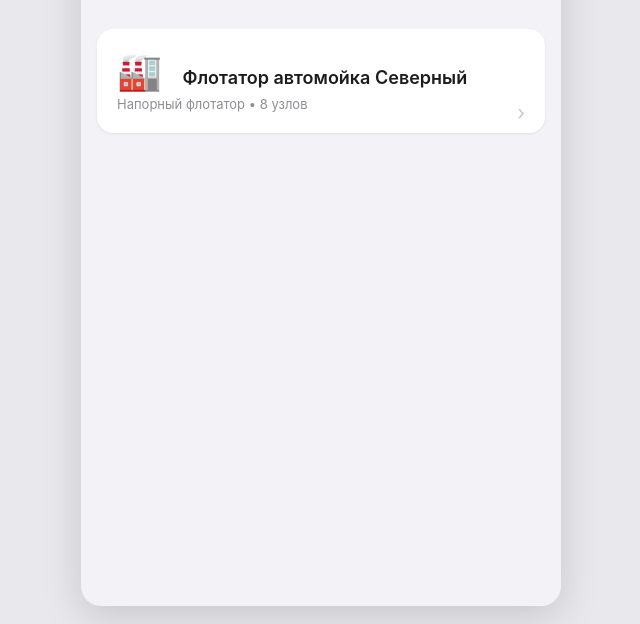
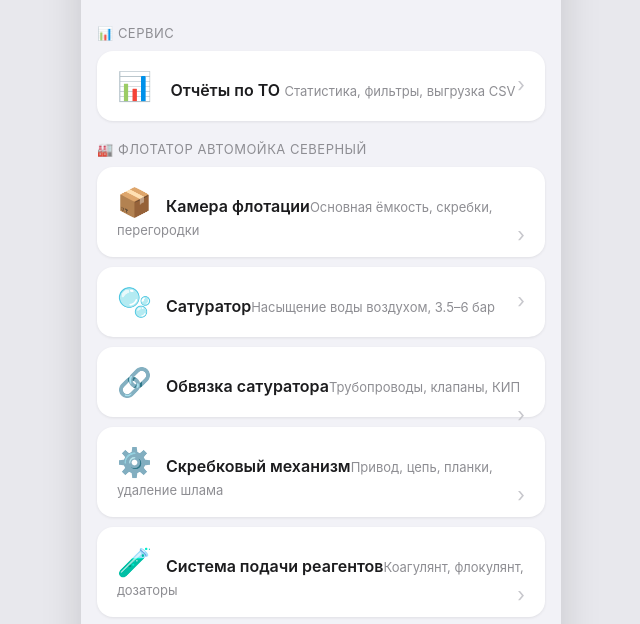
Before and after one commit to emikova954-web/flotator-service, a plain HTML site: page index.html in a window 1280 px wide. Shown: the part 174-798 px from the top of the page, without its empty margins (319-959 px from the left). Drawn offline with Linux system fonts and the light colour scheme.

Commit message:
Update index.html

```diff
--- a/index.html
+++ b/index.html
@@ -6,52 +6,20 @@
     <title>Обслуживание очистных сооружений</title>
     <style>
         * { margin: 0; padding: 0; box-sizing: border-box; }
-        body {
-            font-family: -apple-system, BlinkMacSystemFont, 'Segoe UI', Roboto, sans-serif;
-            background: #f2f2f7;
-            color: #1c1c1e;
-            min-height: 100vh;
-            display: flex;
-            justify-content: center;
-        }
-        .app-container {
-            width: 100%;
-            max-width: 480px;
-            background: #f2f2f7;
-            min-height: 100vh;
-            padding: 24px 16px;
-        }
-        @media (min-width: 769px) {
-            body { background: #e8e8ed; padding: 20px 0; }
-            .app-container {
-                border-radius: 20px;
-                box-shadow: 0 10px 40px rgba(0,0,0,0.15);
-                min-height: calc(100vh - 40px);
-            }
-        }
-        .header {
-            text-align: center;
-            margin-bottom: 32px;
-        }
+        body { font-family: -apple-system, BlinkMacSystemFont, 'Segoe UI', Roboto, sans-serif; background: #f2f2f7; color: #1c1c1e; min-height: 100vh; display: flex; justify-content: center; }
+        .app-container { width: 100%; max-width: 480px; background: #f2f2f7; min-height: 100vh; padding: 24px 16px; }
+        @media (min-width: 769px) { body { background: #e8e8ed; padding: 20px 0; } .app-container { border-radius: 20px; box-shadow: 0 10px 40px rgba(0,0,0,0.15); min-height: calc(100vh - 40px); } }
+        .header { text-align: center; margin-bottom: 28px; }
         .header .logo { font-size: 56px; display: block; margin-bottom: 12px; }
         .header h1 { font-size: 22px; font-weight: 700; }
         .header p { font-size: 14px; color: #8e8e93; margin-top: 4px; }
-        .object-card {
-            display: block;
-            background: #ffffff;
-            border-radius: 16px;
-            padding: 20px;
-            margin-bottom: 12px;
-            text-decoration: none;
-            color: #1c1c1e;
-            box-shadow: 0 1px 3px rgba(0,0,0,0.08);
-            transition: transform 0.1s;
-        }
-        .object-card:active { transform: scale(0.98); }
-        .object-card .icon { font-size: 36px; margin-right: 16px; }
-        .object-card .title { font-size: 18px; font-weight: 600; }
-        .object-card .subtitle { font-size: 13px; color: #8e8e93; margin-top: 2px; }
-        .object-card .arrow { float: right; color: #c7c7cc; font-size: 20px; margin-top: 8px; }
+        .section-title { font-size: 13px; color: #8e8e93; text-transform: uppercase; letter-spacing: 0.5px; margin-bottom: 10px; margin-top: 20px; }
+        .card { display: block; background: #ffffff; border-radius: 16px; padding: 18px 20px; margin-bottom: 10px; text-decoration: none; color: #1c1c1e; box-shadow: 0 1px 3px rgba(0,0,0,0.08); transition: transform 0.1s; }
+        .card:active { transform: scale(0.98); }
+        .card .emoji { font-size: 28px; margin-right: 14px; }
+        .card .title { font-size: 16px; font-weight: 600; }
+        .card .subtitle { font-size: 13px; color: #8e8e93; }
+        .card .arrow { float: right; color: #c7c7cc; font-size: 20px; margin-top: 4px; }
     </style>
 </head>
 <body>
@@ -62,12 +30,23 @@
             <p>Цифровые паспорта оборудования</p>
         </div>
 
-        <a href="flotator-severny/" class="object-card">
-            <span class="icon">🏭</span>
-            <span class="title">Флотатор автомойка Северный</span>
-            <span class="subtitle">Напорный флотатор • 8 узлов</span>
+        <div class="section-title">📊 Сервис</div>
+        <a href="otchety.html" class="card">
+            <span class="emoji">📊</span>
+            <span class="title">Отчёты по ТО</span>
+            <span class="subtitle">Статистика, фильтры, выгрузка CSV</span>
             <span class="arrow">›</span>
         </a>
+
+        <div class="section-title">🏭 Флотатор автомойка Северный</div>
+        <a href="kamera-flotacii.html" class="card"><span class="emoji">📦</span><span class="title">Камера флотации</span><span class="subtitle">Основная ёмкость, скребки, перегородки</span><span class="arrow">›</span></a>
+        <a href="saturator.html" class="card"><span class="emoji">🫧</span><span class="title">Сатуратор</span><span class="subtitle">Насыщение воды воздухом, 3.5–6 бар</span><span class="arrow">›</span></a>
+        <a href="obvyazka-saturatora.html" class="card"><span class="emoji">🔗</span><span class="title">Обвязка сатуратора</span><span class="subtitle">Трубопроводы, клапаны, КИП</span><span class="arrow">›</span></a>
+        <a href="skrebkovy-mehanizm.html" class="card"><span class="emoji">⚙️</span><span class="title">Скребковый механизм</span><span class="subtitle">Привод, цепь, планки, удаление шлама</span><span class="arrow">›</span></a>
+        <a href="sistema-reagentov.html" class="card"><span class="emoji">🧪</span><span class="title">Система подачи реагентов</span><span class="subtitle">Коагулянт, флокулянт, дозаторы</span><span class="arrow">›</span></a>
+        <a href="kompressor-saturatora.html" class="card"><span class="emoji">💨</span><span class="title">Компрессор сатуратора</span><span class="subtitle">Подача воздуха в сатуратор</span><span class="arrow">›</span></a>
+        <a href="nasos-podachi.html" class="card"><span class="emoji">📥</span><span class="title">Насос подачи на флотатор</span><span class="subtitle">Подача исходной воды</span><span class="arrow">›</span></a>
+        <a href="nasos-recirkulyacii.html" class="card"><span class="emoji">🔄</span><span class="title">Насос рециркуляции</span><span class="subtitle">Подача воды в сатуратор</span><span class="arrow">›</span></a>
     </div>
 </body>
 </html>
```
